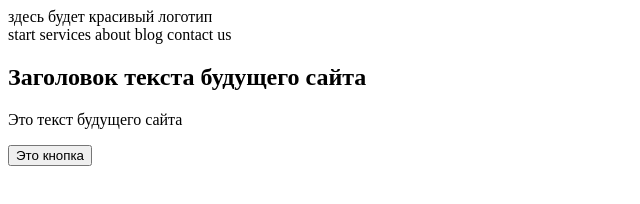
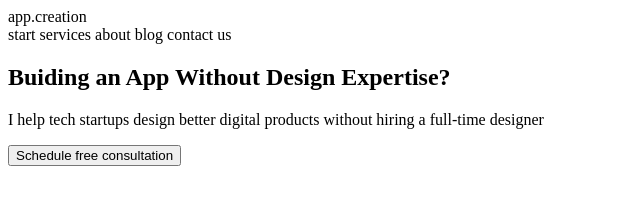
Before and after one commit to WebHeroSchool/AV_Site, a plain HTML site: page index.html in a window 1280 px wide. Shown: the whole page, without its empty margins (0-640 px from the left). Drawn offline with Linux system fonts and the light colour scheme.

Commit message:
Исправил index.html

```diff
--- a/index.html
+++ b/index.html
@@ -6,7 +6,7 @@
 </head>
 <body>
 	<header>
-		<div>здесь будет красивый логотип</div>
+		<div>app.creation</div>
 		<nav>
 			<a>start</a>
 			<a>services</a>
@@ -17,9 +17,9 @@
 	</header>
 	<section>
 		<main>
-			<h1>Заголовок текста будущего сайта</h1>
-			<p>Это текст будущего сайта</p>
-			<button>Это кнопка</button>
+			<h1>Buiding an App Without Design Expertise?</h1>
+			<p>I help tech startups design better digital products without hiring a full-time designer</p>
+			<button>Schedule free consultation</button>
 		</main>
 		<div>
 			<img>
```
